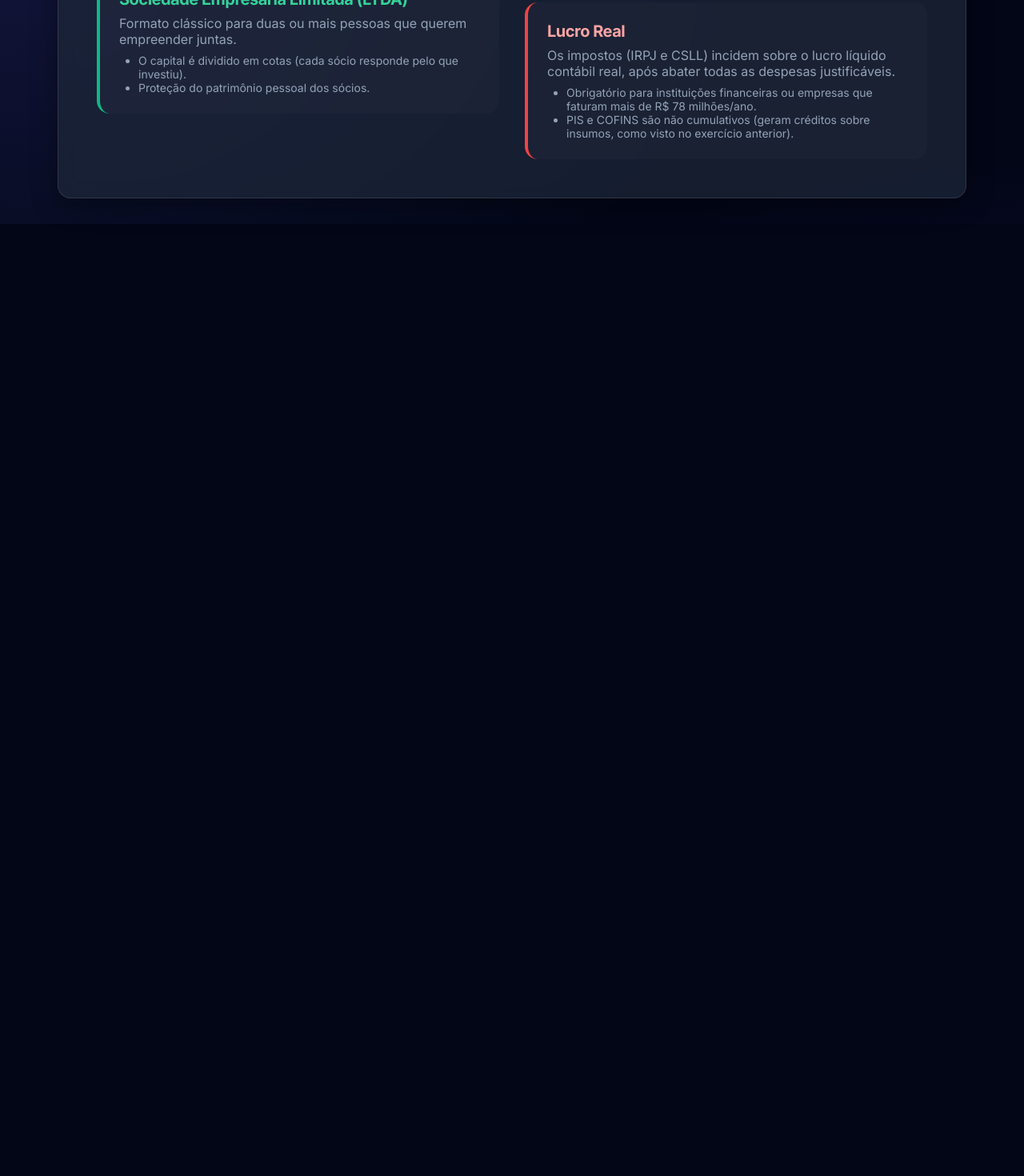
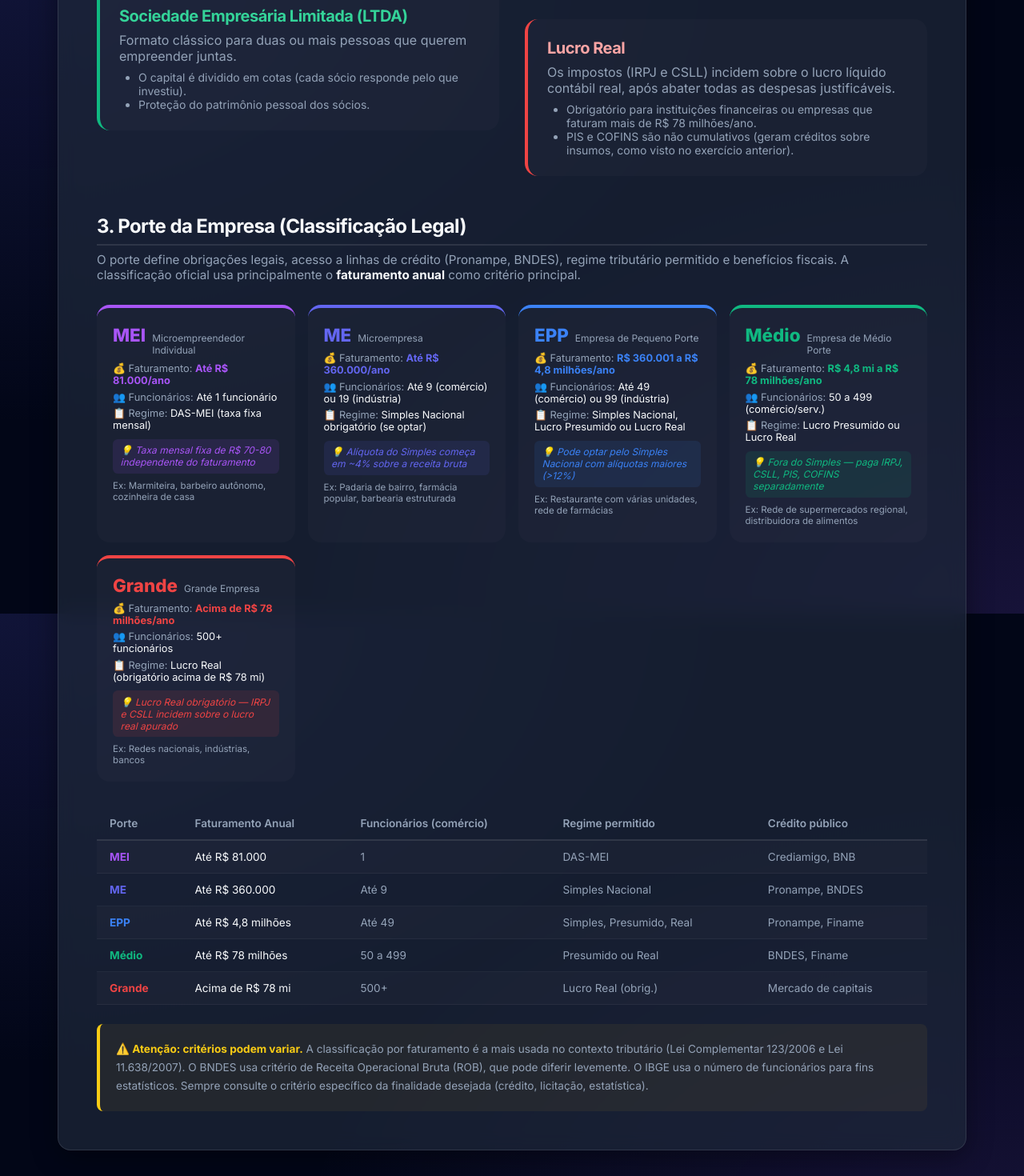
Before and after one commit to ramaandrade/simulador-financas, a React (Vite) app: page /marmitaria/regimes in a window 1280 px wide. Shown: the part 833-2303 px from the top of the page at 80% size. Before the commit the page ends 1113 px from the top, so only its background shows below. Built offline with nearby package versions, Linux system fonts and the light colour scheme; no server answers; sample sign-in values are in the browser's storage.

Commit message:
Update MarmitariaRegimes.jsx

```diff
--- a/src/pages/MarmitariaRegimes.jsx
+++ b/src/pages/MarmitariaRegimes.jsx
@@ -4,6 +4,59 @@ import { ArrowLeft, Library } from 'lucide-react';
 
 export default function MarmitariaRegimes() {
   const navigate = useNavigate();
+
+  const portes = [
+    {
+      nome: 'MEI',
+      nomeLongo: 'Microempreendedor Individual',
+      cor: '#a855f7',
+      faturamento: 'Até R$ 81.000/ano',
+      funcionarios: 'Até 1 funcionário',
+      regime: 'DAS-MEI (taxa fixa mensal)',
+      exemplo: 'Marmiteira, barbeiro autônomo, cozinheira de casa',
+      destaque: 'Taxa mensal fixa de R$ 70-80 independente do faturamento',
+    },
+    {
+      nome: 'ME',
+      nomeLongo: 'Microempresa',
+      cor: '#6366f1',
+      faturamento: 'Até R$ 360.000/ano',
+      funcionarios: 'Até 9 (comércio) ou 19 (indústria)',
+      regime: 'Simples Nacional obrigatório (se optar)',
+      exemplo: 'Padaria de bairro, farmácia popular, barbearia estruturada',
+      destaque: 'Alíquota do Simples começa em ~4% sobre a receita bruta',
+    },
+    {
+      nome: 'EPP',
+      nomeLongo: 'Empresa de Pequeno Porte',
+      cor: '#3b82f6',
+      faturamento: 'R$ 360.001 a R$ 4,8 milhões/ano',
+      funcionarios: 'Até 49 (comércio) ou 99 (indústria)',
+      regime: 'Simples Nacional, Lucro Presumido ou Lucro Real',
+      exemplo: 'Restaurante com várias unidades, rede de farmácias',
+      destaque: 'Pode optar pelo Simples Nacional com alíquotas maiores (>12%)',
+    },
+    {
+      nome: 'Médio',
+      nomeLongo: 'Empresa de Médio Porte',
+      cor: '#10b981',
+      faturamento: 'R$ 4,8 mi a R$ 78 milhões/ano',
+      funcionarios: '50 a 499 (comércio/serv.)',
+      regime: 'Lucro Presumido ou Lucro Real',
+      exemplo: 'Rede de supermercados regional, distribuidora de alimentos',
+      destaque: 'Fora do Simples — paga IRPJ, CSLL, PIS, COFINS separadamente',
+    },
+    {
+      nome: 'Grande',
+      nomeLongo: 'Grande Empresa',
+      cor: '#ef4444',
+      faturamento: 'Acima de R$ 78 milhões/ano',
+      funcionarios: '500+ funcionários',
+      regime: 'Lucro Real (obrigatório acima de R$ 78 mi)',
+      exemplo: 'Redes nacionais, indústrias, bancos',
+      destaque: 'Lucro Real obrigatório — IRPJ e CSLL incidem sobre o lucro real apurado',
+    },
+  ];
 
   return (
     <div className="container" style={{ padding: '2rem' }}>
@@ -16,18 +69,19 @@ export default function MarmitariaRegimes() {
         <div className="navbar-brand">
           <Library size={24} /> Lousa do Professor
         </div>
-        <div style={{ color: 'var(--text-muted)' }}>Regimes e Tipos de Empresas no Brasil</div>
+        <div style={{ color: 'var(--text-muted)' }}>Regimes, Tipos e Porte de Empresas no Brasil</div>
       </nav>
 
       <div className="glass-panel animate-fade-in" style={{ padding: '3rem' }}>
-        <h2 style={{ fontSize: '2rem', marginBottom: '1rem', color: '#ec4899', display: 'flex', alignItems: 'center', gap: '0.5rem' }}>
-          Resumo: Natureza Jurídica e Regimes Tributários
+        <h2 style={{ fontSize: '2rem', marginBottom: '1rem', color: '#ec4899' }}>
+          Resumo: Natureza Jurídica, Regimes Tributários e Porte
         </h2>
         <p style={{ color: 'var(--text-muted)', fontSize: '1.125rem', marginBottom: '3rem' }}>
-          Para abrir uma empresa no Brasil, o empreendedor toma duas decisões cruciais: a forma como a empresa será constituída (Tipos) e como ela pagará seus impostos (Regimes).
+          Para abrir uma empresa no Brasil, o empreendedor toma três decisões cruciais: a forma como a empresa será constituída, como ela pagará seus impostos e qual é o seu porte legal — que determina obrigações, benefícios e limites de crescimento.
         </p>
 
-        <div style={{ display: 'grid', gridTemplateColumns: 'repeat(auto-fit, minmax(400px, 1fr))', gap: '2rem' }}>
+        {/* GRID: NATUREZA JURÍDICA + REGIMES TRIBUTÁRIOS */}
+        <div style={{ display: 'grid', gridTemplateColumns: 'repeat(auto-fit, minmax(380px, 1fr))', gap: '2rem', marginBottom: '3rem' }}>
 
           {/* TIPOS DE EMPRESAS */}
           <div>
@@ -35,7 +89,7 @@ export default function MarmitariaRegimes() {
               1. Natureza Jurídica (Tipo de Empresa)
             </h3>
 
-            <div style={{ marginBottom: '1.5rem', padding: '1.5rem', background: 'rgba(255, 255, 255, 0.02)', borderRadius: '1rem', borderLeft: '4px solid #6366f1' }}>
+            <div style={{ marginBottom: '1.5rem', padding: '1.5rem', background: 'rgba(255,255,255,0.02)', borderRadius: '1rem', borderLeft: '4px solid #6366f1' }}>
               <h4 style={{ color: '#818cf8', marginBottom: '0.5rem', fontSize: '1.25rem' }}>MEI (Microempreendedor Individual)</h4>
               <p style={{ color: 'var(--text-muted)', fontSize: '1rem', marginBottom: '0.5rem' }}>Ideal para autônomos que estão começando e faturam até R$ 81.000 por ano.</p>
               <ul style={{ color: 'var(--text-muted)', fontSize: '0.875rem', marginLeft: '1.5rem' }}>
@@ -44,7 +98,7 @@ export default function MarmitariaRegimes() {
               </ul>
             </div>
 
-            <div style={{ marginBottom: '1.5rem', padding: '1.5rem', background: 'rgba(255, 255, 255, 0.02)', borderRadius: '1rem', borderLeft: '4px solid #3b82f6' }}>
+            <div style={{ marginBottom: '1.5rem', padding: '1.5rem', background: 'rgba(255,255,255,0.02)', borderRadius: '1rem', borderLeft: '4px solid #3b82f6' }}>
               <h4 style={{ color: '#60a5fa', marginBottom: '0.5rem', fontSize: '1.25rem' }}>SLU (Sociedade Limitada Unipessoal)</h4>
               <p style={{ color: 'var(--text-muted)', fontSize: '1rem', marginBottom: '0.5rem' }}>A evolução da antiga EIRELI e do EI. Permite abrir empresa sem sócios, com faturamento livre.</p>
               <ul style={{ color: 'var(--text-muted)', fontSize: '0.875rem', marginLeft: '1.5rem' }}>
@@ -53,7 +107,7 @@ export default function MarmitariaRegimes() {
               </ul>
             </div>
 
-            <div style={{ padding: '1.5rem', background: 'rgba(255, 255, 255, 0.02)', borderRadius: '1rem', borderLeft: '4px solid #10b981' }}>
+            <div style={{ padding: '1.5rem', background: 'rgba(255,255,255,0.02)', borderRadius: '1rem', borderLeft: '4px solid #10b981' }}>
               <h4 style={{ color: '#34d399', marginBottom: '0.5rem', fontSize: '1.25rem' }}>Sociedade Empresária Limitada (LTDA)</h4>
               <p style={{ color: 'var(--text-muted)', fontSize: '1rem', marginBottom: '0.5rem' }}>Formato clássico para duas ou mais pessoas que querem empreender juntas.</p>
               <ul style={{ color: 'var(--text-muted)', fontSize: '0.875rem', marginLeft: '1.5rem' }}>
@@ -69,7 +123,7 @@ export default function MarmitariaRegimes() {
               2. Regimes Tributários (Impostos)
             </h3>
 
-            <div style={{ marginBottom: '1.5rem', padding: '1.5rem', background: 'rgba(255, 255, 255, 0.02)', borderRadius: '1rem', borderLeft: '4px solid #f59e0b' }}>
+            <div style={{ marginBottom: '1.5rem', padding: '1.5rem', background: 'rgba(255,255,255,0.02)', borderRadius: '1rem', borderLeft: '4px solid #f59e0b' }}>
               <h4 style={{ color: '#fcd34d', marginBottom: '0.5rem', fontSize: '1.25rem' }}>Simples Nacional</h4>
               <p style={{ color: 'var(--text-muted)', fontSize: '1rem', marginBottom: '0.5rem' }}>Unifica o pagamento de até 8 impostos (IRPJ, CSLL, PIS, COFINS, IPI, ICMS, ISS e CPP) em uma única guia (DAS).</p>
               <ul style={{ color: 'var(--text-muted)', fontSize: '0.875rem', marginLeft: '1.5rem' }}>
@@ -78,7 +132,7 @@ export default function MarmitariaRegimes() {
               </ul>
             </div>
 
-            <div style={{ marginBottom: '1.5rem', padding: '1.5rem', background: 'rgba(255, 255, 255, 0.02)', borderRadius: '1rem', borderLeft: '4px solid #f97316' }}>
+            <div style={{ marginBottom: '1.5rem', padding: '1.5rem', background: 'rgba(255,255,255,0.02)', borderRadius: '1rem', borderLeft: '4px solid #f97316' }}>
               <h4 style={{ color: '#fdba74', marginBottom: '0.5rem', fontSize: '1.25rem' }}>Lucro Presumido</h4>
               <p style={{ color: 'var(--text-muted)', fontSize: '1rem', marginBottom: '0.5rem' }}>A Receita Federal "presume" a margem de lucro da empresa baseada na sua atividade (ex: 8% para comércio, 32% para serviços) e tributa o IRPJ e CSLL sobre essa presunção.</p>
               <ul style={{ color: 'var(--text-muted)', fontSize: '0.875rem', marginLeft: '1.5rem' }}>
@@ -87,7 +141,7 @@ export default function MarmitariaRegimes() {
               </ul>
             </div>
 
-            <div style={{ padding: '1.5rem', background: 'rgba(255, 255, 255, 0.02)', borderRadius: '1rem', borderLeft: '4px solid #ef4444' }}>
+            <div style={{ padding: '1.5rem', background: 'rgba(255,255,255,0.02)', borderRadius: '1rem', borderLeft: '4px solid #ef4444' }}>
               <h4 style={{ color: '#fca5a5', marginBottom: '0.5rem', fontSize: '1.25rem' }}>Lucro Real</h4>
               <p style={{ color: 'var(--text-muted)', fontSize: '1rem', marginBottom: '0.5rem' }}>Os impostos (IRPJ e CSLL) incidem sobre o lucro líquido contábil real, após abater todas as despesas justificáveis.</p>
               <ul style={{ color: 'var(--text-muted)', fontSize: '0.875rem', marginLeft: '1.5rem' }}>
@@ -96,8 +150,86 @@ export default function MarmitariaRegimes() {
               </ul>
             </div>
           </div>
+        </div>
 
+        {/* ─── SEÇÃO PORTE ─────────────────────────────────────────────── */}
+        <div>
+          <h3 style={{ fontSize: '1.5rem', color: '#f8fafc', marginBottom: '0.5rem', paddingBottom: '0.5rem', borderBottom: '2px solid rgba(255,255,255,0.1)' }}>
+            3. Porte da Empresa (Classificação Legal)
+          </h3>
+          <p style={{ color: 'var(--text-muted)', fontSize: '0.95rem', marginBottom: '1.75rem' }}>
+            O porte define obrigações legais, acesso a linhas de crédito (Pronampe, BNDES), regime tributário permitido e benefícios fiscais. A classificação oficial usa principalmente o <strong style={{ color: 'var(--text-main)' }}>faturamento anual</strong> como critério principal.
+          </p>
+
+          {/* Cards de porte em linha horizontal */}
+          <div style={{ display: 'grid', gridTemplateColumns: 'repeat(auto-fit, minmax(200px, 1fr))', gap: '1rem', marginBottom: '2rem' }}>
+            {portes.map((p) => (
+              <div key={p.nome} style={{ padding: '1.25rem', background: 'rgba(255,255,255,0.02)', borderRadius: '1rem', borderTop: `4px solid ${p.cor}`, display: 'flex', flexDirection: 'column', gap: '0.5rem' }}>
+                <div style={{ display: 'flex', alignItems: 'baseline', gap: '0.5rem' }}>
+                  <span style={{ fontSize: '1.4rem', fontWeight: 800, color: p.cor }}>{p.nome}</span>
+                  <span style={{ fontSize: '0.75rem', color: 'var(--text-muted)', fontWeight: 400 }}>{p.nomeLongo}</span>
                 </div>
+                <div style={{ display: 'flex', flexDirection: 'column', gap: '0.35rem', fontSize: '0.8rem' }}>
+                  <div>
+                    <span style={{ color: 'var(--text-muted)' }}>💰 Faturamento: </span>
+                    <strong style={{ color: p.cor }}>{p.faturamento}</strong>
+                  </div>
+                  <div>
+                    <span style={{ color: 'var(--text-muted)' }}>👥 Funcionários: </span>
+                    <span style={{ color: 'var(--text-main)' }}>{p.funcionarios}</span>
+                  </div>
+                  <div>
+                    <span style={{ color: 'var(--text-muted)' }}>📋 Regime: </span>
+                    <span style={{ color: 'var(--text-main)' }}>{p.regime}</span>
+                  </div>
+                  <div style={{ marginTop: '0.25rem', padding: '0.4rem 0.6rem', background: `rgba(${p.cor === '#a855f7' ? '168,85,247' : p.cor === '#6366f1' ? '99,102,241' : p.cor === '#3b82f6' ? '59,130,246' : p.cor === '#10b981' ? '16,185,129' : '239,68,68'}, 0.1)`, borderRadius: '0.4rem', fontSize: '0.75rem', color: p.cor, fontStyle: 'italic' }}>
+                    💡 {p.destaque}
+                  </div>
+                  <div style={{ fontSize: '0.72rem', color: 'var(--text-muted)', marginTop: '0.15rem' }}>
+                    Ex: {p.exemplo}
+                  </div>
+                </div>
+              </div>
+            ))}
+          </div>
+
+          {/* Tabela resumo */}
+          <div style={{ overflowX: 'auto' }}>
+            <table style={{ width: '100%', borderCollapse: 'collapse', fontSize: '0.85rem' }}>
+              <thead>
+                <tr style={{ borderBottom: '2px solid rgba(255,255,255,0.1)' }}>
+                  {['Porte', 'Faturamento Anual', 'Funcionários (comércio)', 'Regime permitido', 'Crédito público'].map((h) => (
+                    <th key={h} style={{ padding: '0.75rem 1rem', textAlign: 'left', color: 'var(--text-muted)', fontWeight: 600 }}>{h}</th>
+                  ))}
+                </tr>
+              </thead>
+              <tbody>
+                {[
+                  { porte: 'MEI', cor: '#a855f7', fat: 'Até R$ 81.000', func: '1', regime: 'DAS-MEI', credito: 'Crediamigo, BNB' },
+                  { porte: 'ME', cor: '#6366f1', fat: 'Até R$ 360.000', func: 'Até 9', regime: 'Simples Nacional', credito: 'Pronampe, BNDES' },
+                  { porte: 'EPP', cor: '#3b82f6', fat: 'Até R$ 4,8 milhões', func: 'Até 49', regime: 'Simples, Presumido, Real', credito: 'Pronampe, Finame' },
+                  { porte: 'Médio', cor: '#10b981', fat: 'Até R$ 78 milhões', func: '50 a 499', regime: 'Presumido ou Real', credito: 'BNDES, Finame' },
+                  { porte: 'Grande', cor: '#ef4444', fat: 'Acima de R$ 78 mi', func: '500+', regime: 'Lucro Real (obrig.)', credito: 'Mercado de capitais' },
+                ].map((row, i) => (
+                  <tr key={i} style={{ borderBottom: '1px solid rgba(255,255,255,0.05)', background: i % 2 === 0 ? 'rgba(255,255,255,0.02)' : 'transparent' }}>
+                    <td style={{ padding: '0.75rem 1rem', fontWeight: 700, color: row.cor }}>{row.porte}</td>
+                    <td style={{ padding: '0.75rem 1rem', color: 'var(--text-main)' }}>{row.fat}</td>
+                    <td style={{ padding: '0.75rem 1rem', color: 'var(--text-muted)' }}>{row.func}</td>
+                    <td style={{ padding: '0.75rem 1rem', color: 'var(--text-muted)' }}>{row.regime}</td>
+                    <td style={{ padding: '0.75rem 1rem', color: 'var(--text-muted)' }}>{row.credito}</td>
+                  </tr>
+                ))}
+              </tbody>
+            </table>
+          </div>
+
+          {/* Nota sobre critérios */}
+          <div style={{ marginTop: '1.5rem', padding: '1.25rem', background: 'rgba(250,204,21,0.06)', borderLeft: '4px solid #facc15', borderRadius: '0.5rem', fontSize: '0.85rem', color: 'var(--text-muted)', lineHeight: 1.7 }}>
+            <strong style={{ color: '#facc15' }}>⚠️ Atenção: critérios podem variar.</strong>{' '}
+            A classificação por faturamento é a mais usada no contexto tributário (Lei Complementar 123/2006 e Lei 11.638/2007). O BNDES usa critério de Receita Operacional Bruta (ROB), que pode diferir levemente. O IBGE usa o número de funcionários para fins estatísticos. Sempre consulte o critério específico da finalidade desejada (crédito, licitação, estatística).
+          </div>
+        </div>
+
       </div>
     </div>
   );
```
Lines whose indentation alone changed are shown as unchanged.
